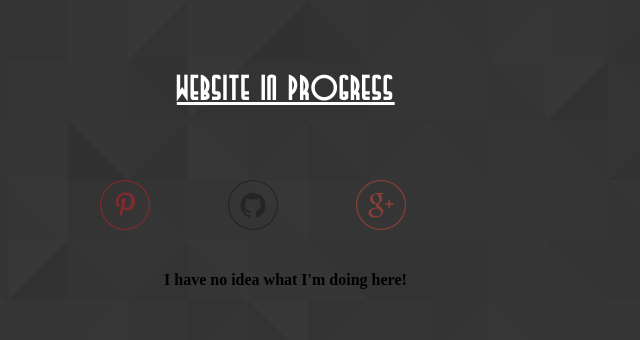
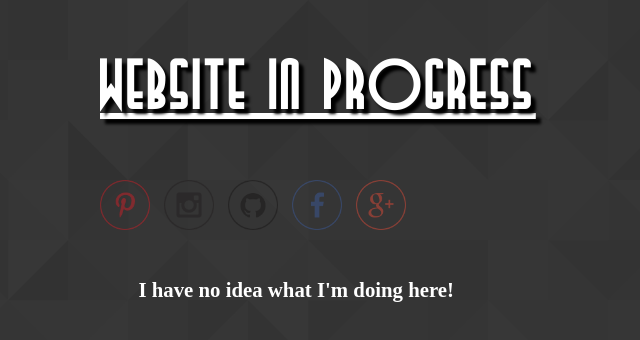
Before and after one commit to bogdan12893/bogdan12893.github.io, a plain HTML site: page index.html in a window 1280 px wide. Shown: the whole page, without its empty margins (412-1052 px from the left). Drawn offline with Linux system fonts and the light colour scheme.

Commit message:
added new licks

```diff
--- a/css/components.css
+++ b/css/components.css
@@ -7,10 +7,11 @@ h1 {
 	font-weight: bold;
 	font-family: 'MyFont';
 	color:#ffffff;
+	font-size: 400%;
 	position: absolute;
-    top: 50px;
-    left: 46%;
+	left:40%;
 	text-decoration: underline;
+	text-shadow: 5px 5px 3px black
 }
 body {
     background-image: url("../img/dark.png");
@@ -19,8 +20,9 @@ body {
 h4 {
     position: absolute;
     top: 250px;
-    left: 45%;
-    color: black;
+	left:43%;
+    color: white;
+	font-size:130%
 }
 img {
 	opacity:0.5;
@@ -38,6 +40,12 @@ img.img2 {
 img.img3 {
     left: 40%;
 }
+img.img4 {
+    left: 45%;
+}
+img.img5 {
+    left: 55%;
+}
 img:hover{
 	opacity:1.0;
 	}
--- a/index.html
+++ b/index.html
@@ -22,5 +22,10 @@
 <a href="http://www.pinterest.com/bogdan12893/">
 <img class="img3 "src="img/pinterest.png" alt="HTML5 Icon" width="50px" height="50px">
 </a>
-
+<a href="http://instagram.com/bogdan12893">
+<img class="img4 "src="img/instagram.png" alt="HTML5 Icon" width="50px" height="50px">
+</a>
+<a href="https://www.facebook.com/bogdan.cadar">
+<img class="img5 "src="img/facebook.png" alt="HTML5 Icon" width="50px" height="50px">
+</a>
 </body>
```
Also changed, not shown: img/Instagram.png (added), img/facebook.png (added).
